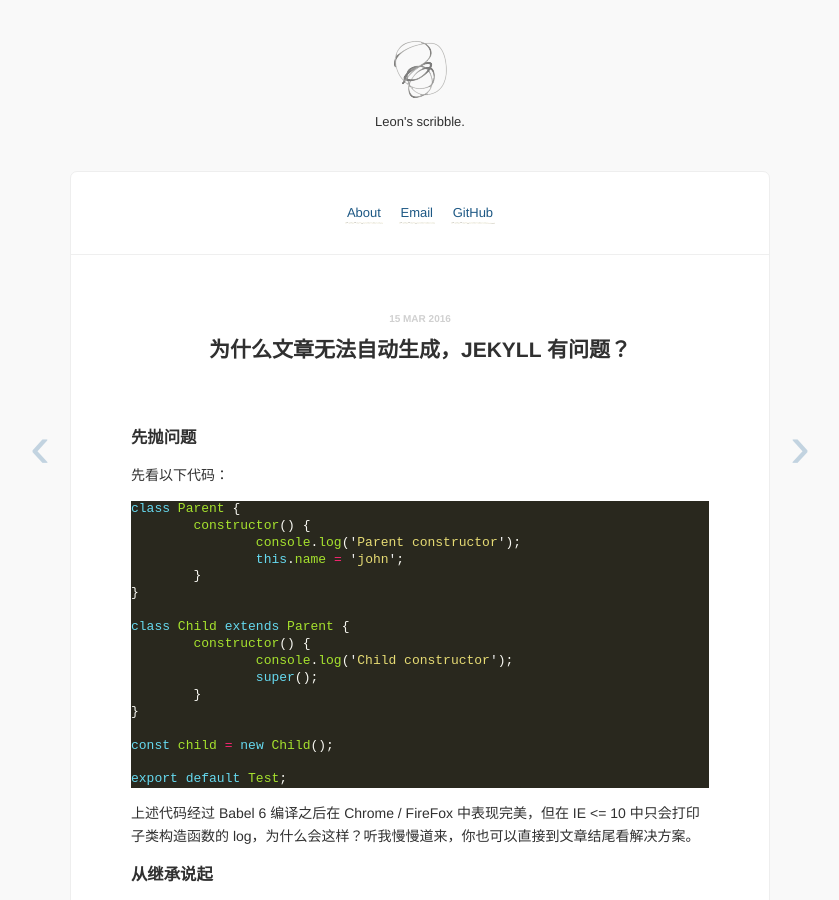
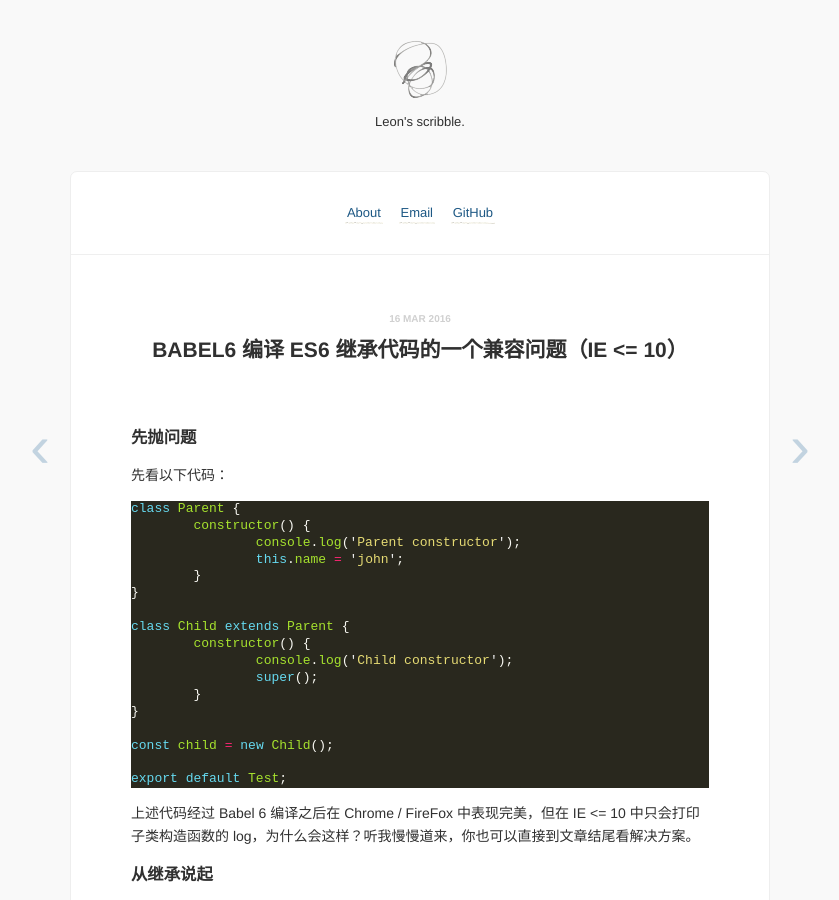
Before and after one commit to superRaytin/superraytin.github.io, a Jekyll site: the page built from _posts/skill/2016-03-15-just-for-test.md, in a window 1280 px wide and 900 px high. Shown: the whole window, without its empty margins (220-1059 px from the left). Built offline with Jekyll 4.4.1, drawn with Linux system fonts in a browser that asks for light colours; Markdown is read by kramdown in place of the engine named in the settings; comment, search, counter and statistics services are not loaded.

```diff
--- a/_posts/skill/2016-03-15-just-for-test.md
+++ b/_posts/skill/2016-03-15-just-for-test.md
@@ -1,7 +1,7 @@
 ---
 layout: post
-title : 为什么文章无法自动生成，jekyll 有问题？
-date: 2016-03-15 13:35
+title : Babel6 编译 ES6 继承代码的一个兼容问题（IE <= 10）
+date: 2016-03-16 17:26
 disqus: y
 ---
 
```
